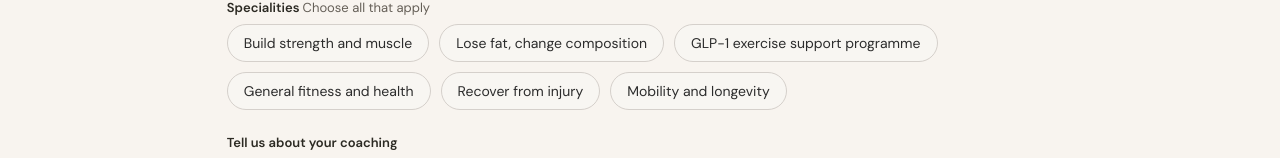
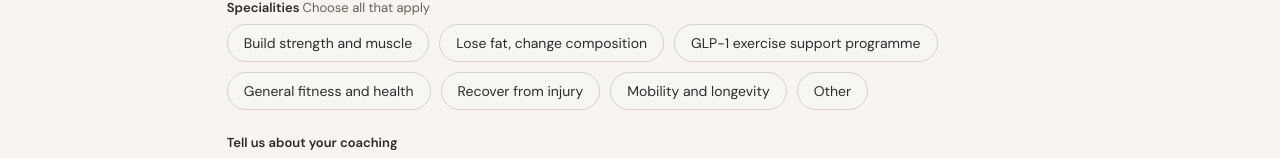
Before and after one commit to EmPerry1972/curated-fit-holding-page, a Next.js app: page / in a window 1280 px wide. Shown: the part 1020-1178 px from the top of the page. Built offline with nearby package versions, Linux system fonts and the light colour scheme.

Commit message:
Add 'Other' option to specialities and form state

```diff
--- a/app/page.tsx
+++ b/app/page.tsx
@@ -5,7 +5,7 @@ import { useState } from "react";
 const SPECIALITIES = [
     "Build strength and muscle", "Lose fat, change composition",
     "GLP-1 exercise support programme", "General fitness and health",
-    "Recover from injury", "Mobility and longevity",
+    "Recover from injury", "Mobility and longevity", "Other",
 ];
 
 const EXPERIENCE = ["Less than 2 years", "2\u20135 years", "5\u201310 years", "10+ years"];
@@ -15,7 +15,7 @@ const COUNTRY_CODES = ["+64 New Zealand", "+61 Australia", "+1 US / Canada", "+4
 export default function Page() {
   const [form, setForm] = useState({
                     fullName: "", email: "", phone: "", city: "", postcode: "", country: "", countryCode: "+64 New Zealand",
-    experience: "", registration: "", about: "",
+    experience: "", registration: "", about: "", otherSpeciality: "",
   });
   const [specialities, setSpecialities] = useState<string[]>([]);
   const [submitting, setSubmitting] = useState(false);
@@ -31,6 +31,7 @@ export default function Page() {
                             setError("Please complete all fields before submitting.");
       return;
     }
+      if (specialities.includes("Other") && !form.otherSpeciality) { setError("Please add your other speciality."); return; }
     setSubmitting(true);
     setError("");
     try {
```
